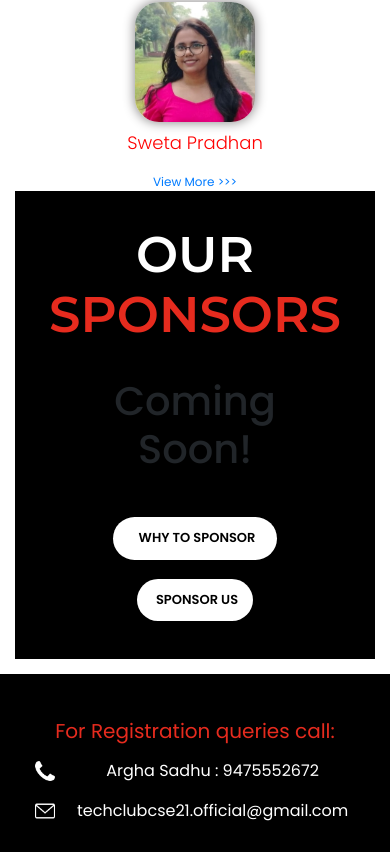
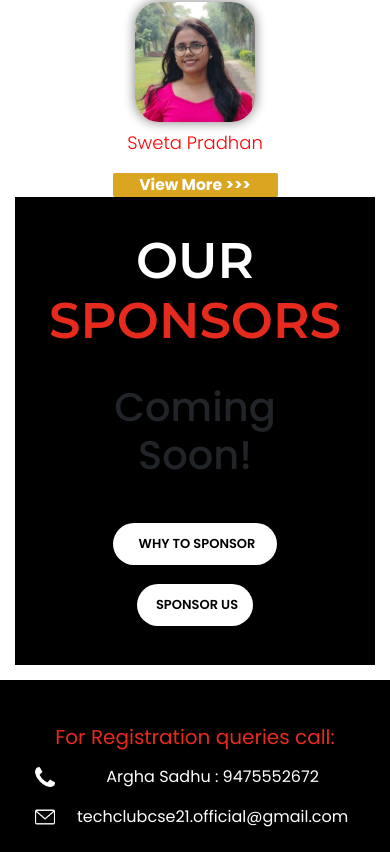
Before and after one commit to kuldeep7061/TechnovaWebsite, a plain HTML site: page index.html in a window 390 px wide. Shown: the part 5934-6786 px from the top of the page. Drawn offline with nearby package versions, Linux system fonts and the light colour scheme.

Commit message:
Update style.css

```diff
--- a/css/style.css
+++ b/css/style.css
@@ -1332,3 +1332,27 @@ color: white;
 		margin-bottom: 30px;
 	}
 }
+.end-btn {
+  margin-top: 5vw;
+  background-color: #DAA521;
+  border: none;
+  width: 15vw;
+  height: 3vw;
+  font-size: 2vw;
+  color: #FFFFFF;
+  border-radius: 0.5vw;
+  font-weight: bold;
+  cursor: pointer;
+
+  /* Center the button horizontally */
+  display: block;
+  margin: 0 auto;
+  text-align: center;
+}
+@media (max-width: 768px) {
+  .end-btn {
+    width: 50%; /* Adjust the width to fit mobile screens */
+    height: auto; /* Let the height adjust according to the content */
+    font-size: 4vw; /* Adjust the font size for better readability on mobile */
+  }
+}
```
